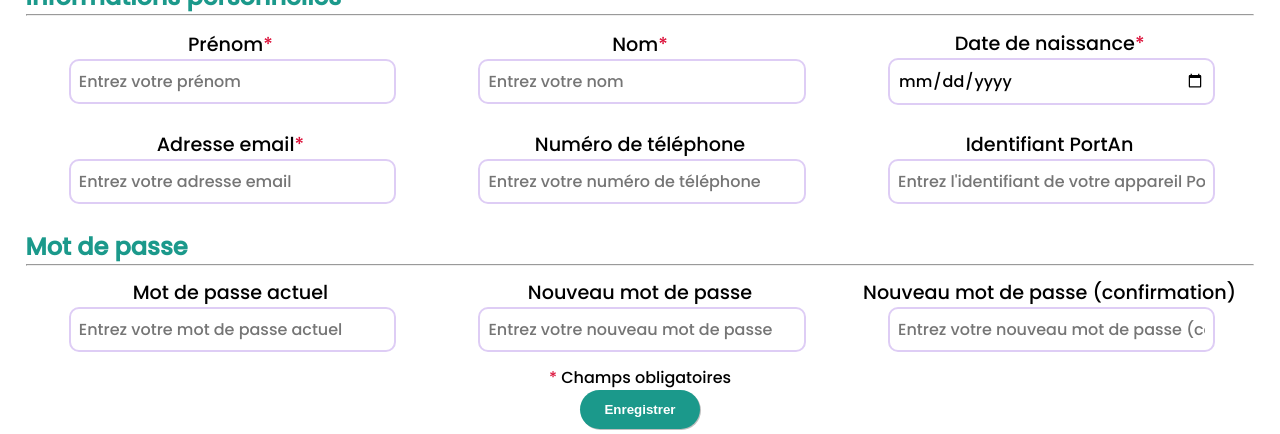
After one commit to quentin-laurent/A1-APP-info, a PHP site: template src/view/userProfile.php in a window 1280 px wide. The commit adds this page. Shown: the part 366-800 px from the top of the page. Run offline with PHP 8.4, Linux system fonts and the light colour scheme; the template is opened without the code that fills it, so the values that code supplies are empty; the visitor is signed in with stand-in values (Sample User, id 1); a stand-in replaces the project's code that opens the database connection; some libraries are stand-ins or nearby versions.

Commit message:
added static profile page

```diff
--- a/index.php
+++ b/index.php
@@ -10,6 +10,7 @@ require_once('src/model/Ticket.php');
 require_once('src/model/Tag.php');
 require_once('src/controller/TicketController.php');
 require_once('src/controller/TicketManagementController.php');
+require_once('src/controller/UserProfileController.php');
 
 const ROOT_URI = 'portan/';
 
@@ -115,6 +116,10 @@ else if($uri === '/'.ROOT_URI.'index.php/backoffice/tickets/reopen' && $method =
 else if($uri === '/'.ROOT_URI.'index.php/backoffice/tickets/detail' && $method === 'GET') {
     TicketManagementController::displayTicketDetailPage();
 }
+// GET endpoint to display the user profile page
+else if($uri === '/'.ROOT_URI.'index.php/profile' && $method === 'GET') {
+    UserProfileController::displayUserProfilePage();
+}
 else {
     $hostname = $_SERVER['HTTP_HOST'];
     header("Location: http://$hostname/".ROOT_URI.'index.php/home');
--- a/src/view/navbar.php
+++ b/src/view/navbar.php
@@ -69,7 +69,7 @@
                         </div>
                     </div>
                     <hr>
-                    <a class=submenu-link href=#>
+                    <a class=submenu-link href='$rootURL/profile'>
                         <img src=$imgDirectory/profile-icon.svg alt=profile-icon>
                         <p>Mon profil</p>
                         <span>></span>
--- /dev/null
+++ b/src/view/userProfile.php
@@ -0,0 +1,92 @@
+<!DOCTYPE html>
+<html lang="en">
+<head>
+    <meta charset="UTF-8">
+    <title>PortAn / Mon profil</title>
+    <link rel="stylesheet" href="../static/css/navbar.css">
+    <link rel="icon" type="image/x-icon" href="../static/img/infinitemeasures-logo.png">
+    <script src="../static/js/navbar.js"></script>
+    <link rel="stylesheet" href="../static/css/userProfile.css">
+</head>
+
+<?php include('src/view/navbar.php'); ?>
+
+<body>
+<h1>Mon profil</h1>
+<hr>
+
+<?php
+if(isset($_GET['success']) && isset($_SESSION['successMessage']))
+{
+    echo "<p id=success-message>{$_SESSION['successMessage']}</p>";
+    unset($_SESSION['successMessage']);
+}
+if(isset($_GET['error']) && isset($_SESSION['errorMessage'])) {
+    echo "<p id=error-message>{$_SESSION['errorMessage']}</p>";
+    unset($_SESSION['errorMessage']);
+}
+?>
+
+<div id="profile-header">
+    <?php
+        $hostname = $_SERVER['HTTP_HOST'];
+        $imgDirectory = "http://$hostname/" . ROOT_URI . 'static/img';
+        $user = User::fetchFromEmail($_SESSION['email']);
+        echo "<img src=$imgDirectory/{$user->getProfilePicturePath()} alt=pfp>"
+    ?>
+    <p id="profile-header-infos">John Doe, 24 ans</p>
+</div>
+<form id="profile-infos" action="profile" method="POST">
+    <h2>Informations personnelles</h2>
+    <hr class="category-hr">
+    <div class="input-row" id="infos1">
+        <div class="input-group">
+            <label for="firstname">Prénom<span class="mandatory">*</span></label>
+            <input id="firstname" type="text" name="firstname" placeholder="Entrez votre prénom">
+        </div>
+        <div class="input-group">
+            <label for="lastname">Nom<span class="mandatory">*</span></label>
+            <input id="lastname" type="text" name="lastname" placeholder="Entrez votre nom">
+        </div>
+        <div class="input-group">
+            <label for="birthday">Date de naissance<span class="mandatory">*</span></label>
+            <input id="birthday" type="date" name="birthday">
+        </div>
+    </div>
+    <div class="input-row" id="infos2">
+        <div class="input-group">
+            <label for="email">Adresse email<span class="mandatory">*</span></label>
+            <input id="email" type="email" name="email" placeholder="Entrez votre adresse email">
+        </div>
+        <div class="input-group">
+            <label for="phoneNumber">Numéro de téléphone</label>
+            <input id="phoneNumber" type="text" name="phoneNumber" placeholder="Entrez votre numéro de téléphone    ">
+        </div>
+        <div class="input-group">
+            <label for="portanId">Identifiant PortAn</label>
+            <input id="portanId" type="text" name="portanId" placeholder="Entrez l'identifiant de votre appareil PortAn">
+        </div>
+    </div>
+    <h2>Mot de passe</h2>
+    <hr class="category-hr">
+    <div class="input-row" id="infos3">
+        <div class="input-group">
+            <label for="currentPassword">Mot de passe actuel</label>
+            <input id="currentPassword" type="password" name="currentPassword" placeholder="Entrez votre mot de passe actuel">
+        </div>
+        <div class="input-group">
+            <label for="newPassword">Nouveau mot de passe</label>
+            <input id="newPassword" type="password" name="newPassword" placeholder="Entrez votre nouveau mot de passe">
+        </div>
+        <div class="input-group">
+            <label for="newPasswordConfirm">Nouveau mot de passe (confirmation)</label>
+            <input id="newPasswordConfirm" type="password" name="newPasswordConfirm" placeholder="Entrez votre nouveau mot de passe (confirmation)">
+        </div>
+    </div>
+    <div id="submitButton">
+        <p><span class="mandatory">*</span> Champs obligatoires</p>
+        <button type="submit">Enregistrer</button>
+    </div>
+</form>
+</body>
+</html>
--- /dev/null
+++ b/static/css/userProfile.css
@@ -0,0 +1,112 @@
+body {
+    font-family: Poppins, 'sans-serif';
+}
+
+h1 {
+    text-align: left;
+    margin: 2% auto 1% 2%;
+    color: #1B998B;
+}
+
+body > hr {
+    margin: 0 2% 1% 2%;
+}
+
+#success-message {
+    text-align: center;
+    color: green;
+}
+
+#error-message {
+    text-align: center;
+    color: red;
+    font-weight: bold;
+}
+
+#profile-header {
+    display: flex;
+    justify-content: center;
+}
+
+#profile-header img {
+    margin-right: 2%;
+    width: 128px;
+    height: auto;
+}
+
+#profile-header-infos {
+    font-size: xx-large;
+    display: flex;
+    align-items: center;
+}
+
+#profile-infos {
+    margin: auto 2% auto 2%;
+}
+
+h2 {
+    color: #1B998B;
+}
+
+.category-hr {
+    margin-bottom: 1%;
+}
+
+.mandatory {
+    color: crimson;
+}
+
+.input-row {
+    display: grid;
+    grid-template-columns: repeat(3, 1fr);
+    margin-bottom: 2%;
+}
+
+.input-group {
+    display: flex;
+    flex-direction: column;
+    align-items: center;
+    justify-content: center;
+}
+
+.input-group label {
+    font-size: larger;
+}
+
+.input-group input {
+    margin-left: 1%;
+    padding: 2%;
+    width: 75%;
+    border: solid 2px #DECDF5;
+    border-radius: 10px;
+    font-size: medium;
+    font-family: Poppins, 'sans-serif';
+}
+
+.input-group input:focus {
+    outline: solid 2px #DECDF5;
+}
+
+#infos3 {
+    margin-bottom: 1%;
+}
+
+#submitButton {
+    text-align: center;
+}
+
+#submitButton > button {
+    font-weight: bold;
+    margin: auto 2% auto 2%;
+    padding: 1% 2% 1% 2%;
+    border: none;
+    border-radius: 30px;
+    box-shadow: 1px 1px rgba(0, 0, 0, 0.25);
+    cursor: pointer;
+    background-color: #1B998B;
+    color: white;
+}
+
+#submitButton > button:hover {
+    filter: brightness(110%);
+}
```
Also changed, not shown: src/controller/UserProfileController.php (added, +22 -0 lines).
